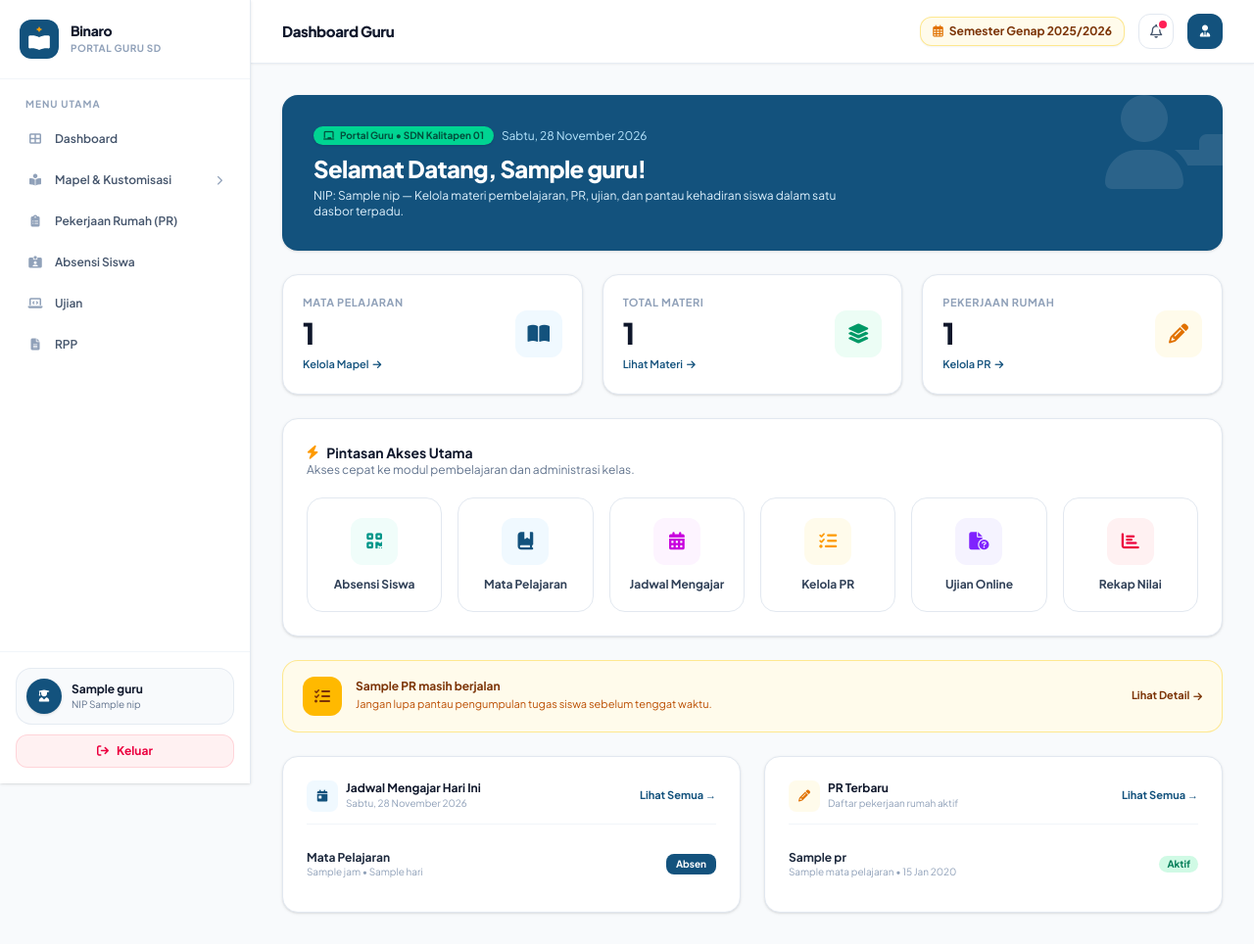
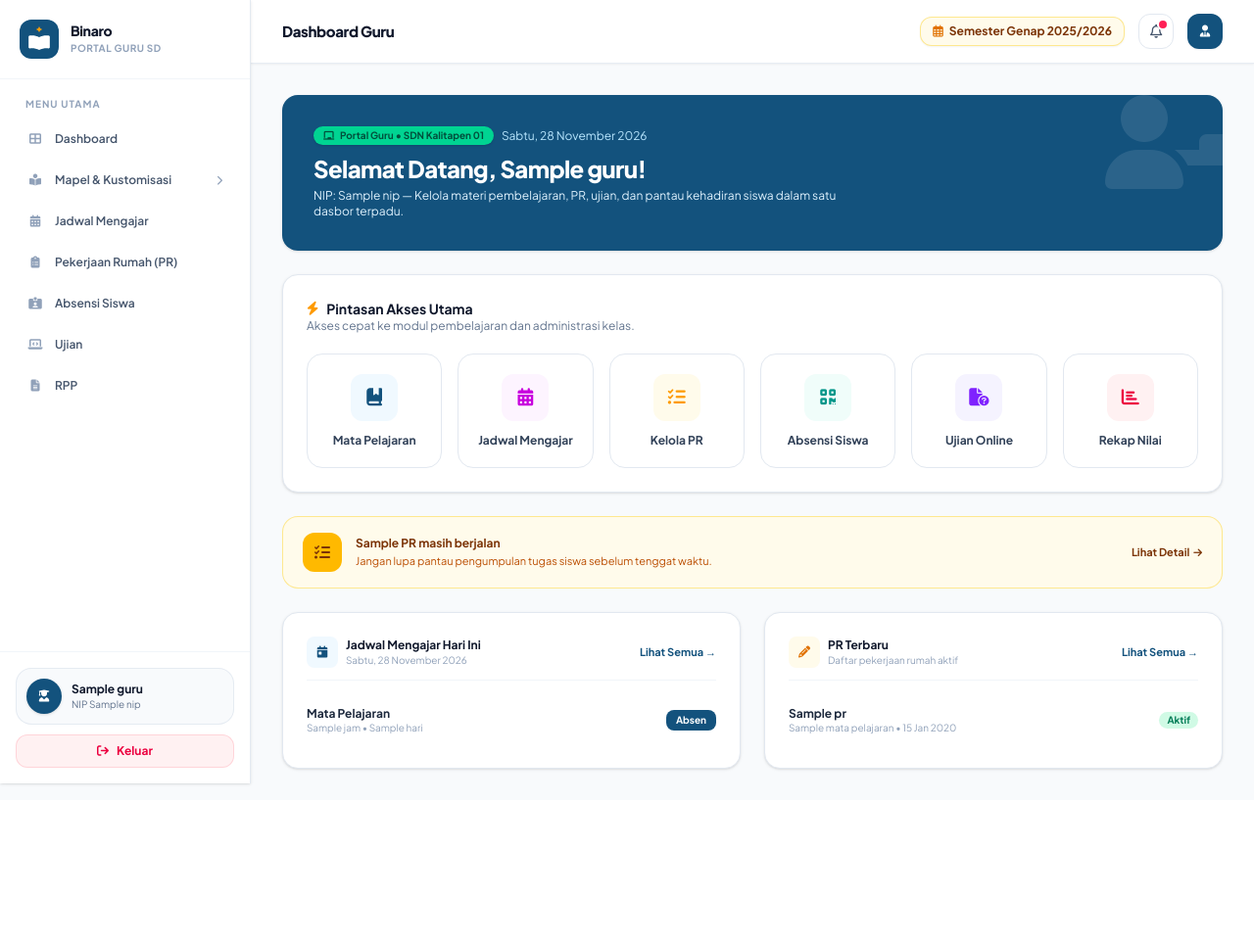
Before and after one commit to MughniIanAkmal/Binaro, a Laravel app: template laravel/resources/views/guru/dashboard.blade.php in a window 1280 px wide. Shown: the whole page at 98% size. After the commit the page ends 802 px from the top, so only its background shows below. Run offline with Laravel 12, Linux system fonts and the light colour scheme; data comes from the database, SQL or seed files in the repository; the template is opened without the code that fills it: most values are stand-ins (such as "Sample title", 1, 10 or a date in 2020); style sheets or scripts are compiled from the project's sources; parts of the project's set-up code (start-up, migrations or seed data) failed here and were passed over.

Commit message:
revisi dashboard dan sidebar guru  : hapus 3 card ubah urutan akses pintasan dan penambahan jadwal mapel di sidebar

```diff
--- a/laravel/resources/views/guru/dashboard.blade.php
+++ b/laravel/resources/views/guru/dashboard.blade.php
@@ -30,57 +30,6 @@
         </div>
     </div>
 
-    <!-- 3 KPI Stat Cards -->
-    <div class="grid grid-cols-1 sm:grid-cols-2 lg:grid-cols-3 gap-5">
-        <!-- Mata Pelajaran -->
-        <a href="{{ route('guru.mapel.browse') }}" class="bg-white p-5 rounded-2xl border border-slate-200 shadow-sm hover:border-primary/60 hover:shadow-md transition group">
-            <div class="flex items-center justify-between">
-                <div>
-                    <span class="text-[11px] font-bold text-slate-400 uppercase tracking-wider block">Mata Pelajaran</span>
-                    <div class="text-3xl font-black text-slate-900 mt-1">{{ $totalMapel }}</div>
-                    <span class="text-[11px] text-primary font-semibold mt-1 inline-flex items-center gap-1 group-hover:translate-x-0.5 transition">
-                        Kelola Mapel <i class="fas fa-arrow-right text-[10px]"></i>
-                    </span>
-                </div>
-                <div class="w-12 h-12 rounded-xl bg-sky-50 text-primary group-hover:bg-primary group-hover:text-white transition flex items-center justify-center text-xl font-bold">
-                    <i class="fas fa-book-open"></i>
-                </div>
-            </div>
-        </a>
-
-        <!-- Total Materi -->
-        <a href="{{ route('guru.mapel.browse') }}" class="bg-white p-5 rounded-2xl border border-slate-200 shadow-sm hover:border-primary/60 hover:shadow-md transition group">
-            <div class="flex items-center justify-between">
-                <div>
-                    <span class="text-[11px] font-bold text-slate-400 uppercase tracking-wider block">Total Materi</span>
-                    <div class="text-3xl font-black text-slate-900 mt-1">{{ $totalMateri }}</div>
-                    <span class="text-[11px] text-primary font-semibold mt-1 inline-flex items-center gap-1 group-hover:translate-x-0.5 transition">
-                        Lihat Materi <i class="fas fa-arrow-right text-[10px]"></i>
-                    </span>
-                </div>
-                <div class="w-12 h-12 rounded-xl bg-emerald-50 text-emerald-600 group-hover:bg-emerald-600 group-hover:text-white transition flex items-center justify-center text-xl font-bold">
-                    <i class="fas fa-layer-group"></i>
-                </div>
-            </div>
-        </a>
-
-        <!-- Total PR -->
-        <a href="{{ route('guru.notifikasi_pr.index') }}" class="bg-white p-5 rounded-2xl border border-slate-200 shadow-sm hover:border-primary/60 hover:shadow-md transition group">
-            <div class="flex items-center justify-between">
-                <div>
-                    <span class="text-[11px] font-bold text-slate-400 uppercase tracking-wider block">Pekerjaan Rumah</span>
-                    <div class="text-3xl font-black text-slate-900 mt-1">{{ $totalPr }}</div>
-                    <span class="text-[11px] text-primary font-semibold mt-1 inline-flex items-center gap-1 group-hover:translate-x-0.5 transition">
-                        Kelola PR <i class="fas fa-arrow-right text-[10px]"></i>
-                    </span>
-                </div>
-                <div class="w-12 h-12 rounded-xl bg-amber-50 text-amber-600 group-hover:bg-amber-500 group-hover:text-white transition flex items-center justify-center text-xl font-bold">
-                    <i class="fas fa-pencil-alt"></i>
-                </div>
-            </div>
-        </a>
-    </div>
-
     <!-- Quick Action Shortcut Hub -->
     <div class="bg-white rounded-2xl shadow-sm border border-slate-200 p-6 space-y-5">
         <div>
@@ -90,14 +39,8 @@
             <p class="text-xs text-slate-500">Akses cepat ke modul pembelajaran dan administrasi kelas.</p>
         </div>
 
+        {{-- Urutan pintasan mengikuti urutan fitur di sidebar guru. --}}
         <div class="grid grid-cols-2 sm:grid-cols-4 lg:grid-cols-6 gap-4">
-            <a href="{{ route('guru.absen.index') }}" class="py-5 px-3 rounded-2xl border border-slate-200 hover:border-primary hover:shadow-md transition text-center flex flex-col items-center gap-3 group">
-                <div class="w-12 h-12 rounded-xl bg-teal-50 text-teal-600 group-hover:scale-105 transition flex items-center justify-center text-lg">
-                    <i class="fas fa-qrcode"></i>
-                </div>
-                <span class="text-xs font-bold text-slate-700 leading-tight">Absensi Siswa</span>
-            </a>
-
             <a href="{{ route('guru.mapel.browse') }}" class="py-5 px-3 rounded-2xl border border-slate-200 hover:border-primary hover:shadow-md transition text-center flex flex-col items-center gap-3 group">
                 <div class="w-12 h-12 rounded-xl bg-sky-50 text-primary group-hover:scale-105 transition flex items-center justify-center text-lg">
                     <i class="fas fa-book-bookmark"></i>
@@ -117,6 +60,13 @@
                     <i class="fas fa-tasks"></i>
                 </div>
                 <span class="text-xs font-bold text-slate-700 leading-tight">Kelola PR</span>
+            </a>
+
+            <a href="{{ route('guru.absen.index') }}" class="py-5 px-3 rounded-2xl border border-slate-200 hover:border-primary hover:shadow-md transition text-center flex flex-col items-center gap-3 group">
+                <div class="w-12 h-12 rounded-xl bg-teal-50 text-teal-600 group-hover:scale-105 transition flex items-center justify-center text-lg">
+                    <i class="fas fa-qrcode"></i>
+                </div>
+                <span class="text-xs font-bold text-slate-700 leading-tight">Absensi Siswa</span>
             </a>
 
             <a href="{{ route('guru.ujian.index') }}" class="py-5 px-3 rounded-2xl border border-slate-200 hover:border-primary hover:shadow-md transition text-center flex flex-col items-center gap-3 group">
--- a/laravel/resources/views/layouts/guru.blade.php
+++ b/laravel/resources/views/layouts/guru.blade.php
@@ -66,28 +66,35 @@
                 </button>
             </div>
 
-            <!-- 3. Pekerjaan Rumah (PR) -->
+            <!-- 3. Jadwal Mengajar -->
+            <a href="{{ route('guru.jadwal.index') }}"
+               class="flex items-center gap-3 px-3.5 py-2.5 rounded-xl text-xs {{ request()->routeIs('guru.jadwal*') ? 'active-menu-pill font-bold shadow-sm' : 'text-slate-600 hover:bg-slate-50 hover:text-slate-900 font-semibold transition' }}">
+                <i class="fas fa-calendar-days w-4 text-center {{ request()->routeIs('guru.jadwal*') ? 'text-white' : 'text-slate-400' }}"></i>
+                <span>Jadwal Mengajar</span>
+            </a>
+
+            <!-- 4. Pekerjaan Rumah (PR) -->
             <a href="{{ route('guru.notifikasi_pr.index') }}"
                class="flex items-center gap-3 px-3.5 py-2.5 rounded-xl text-xs {{ request()->routeIs('guru.notifikasi_pr.*') ? 'active-menu-pill font-bold shadow-sm' : 'text-slate-600 hover:bg-slate-50 hover:text-slate-900 font-semibold transition' }}">
                 <i class="fas fa-clipboard-list w-4 text-center {{ request()->routeIs('guru.notifikasi_pr.*') ? 'text-white' : 'text-slate-400' }}"></i>
                 <span>Pekerjaan Rumah (PR)</span>
             </a>
 
-            <!-- 4. Absensi Siswa (Unified Scan + Rekap) -->
+            <!-- 5. Absensi Siswa (Unified Scan + Rekap) -->
             <a href="{{ route('guru.absen.index') }}"
                class="flex items-center gap-3 px-3.5 py-2.5 rounded-xl text-xs {{ request()->routeIs('guru.absen.*') || request()->routeIs('guru.absensi.*') || request()->is('guru/absen*') || request()->is('guru/absensi*') ? 'active-menu-pill font-bold shadow-sm' : 'text-slate-600 hover:bg-slate-50 hover:text-slate-900 font-semibold transition' }}">
                 <i class="fas fa-id-card-clip w-4 text-center {{ request()->routeIs('guru.absen.*') || request()->routeIs('guru.absensi.*') || request()->is('guru/absen*') || request()->is('guru/absensi*') ? 'text-white' : 'text-slate-400' }}"></i>
                 <span>Absensi Siswa</span>
             </a>
 
-            <!-- 5. Ujian Online -->
+            <!-- 6. Ujian Online -->
             <a href="{{ route('guru.ujian.index') }}"
                class="flex items-center gap-3 px-3.5 py-2.5 rounded-xl text-xs {{ request()->routeIs('guru.ujian.*') ? 'active-menu-pill font-bold shadow-sm' : 'text-slate-600 hover:bg-slate-50 hover:text-slate-900 font-semibold transition' }}">
                 <i class="fas fa-laptop-code w-4 text-center {{ request()->routeIs('guru.ujian.*') ? 'text-white' : 'text-slate-400' }}"></i>
                 <span>Ujian</span>
             </a>
 
-            <!-- 6. RPP -->
+            <!-- 7. RPP -->
             <a href="{{ route('guru.rpp.index') }}"
                class="flex items-center gap-3 px-3.5 py-2.5 rounded-xl text-xs {{ request()->routeIs('guru.rpp.*') || request()->is('rpp-guru*') || (request()->routeIs('rpp.*') && session('user_type') === 'guru') ? 'active-menu-pill font-bold shadow-sm' : 'text-slate-600 hover:bg-slate-50 hover:text-slate-900 font-semibold transition' }}">
                 <i class="fas fa-file-lines w-4 text-center {{ request()->routeIs('guru.rpp.*') || request()->is('rpp-guru*') ? 'text-white' : 'text-slate-400' }}"></i>
```
Also changed, not shown: laravel/app/Features/Controllers/Guru/GuruDashboardController.php (+0 -9 lines).
